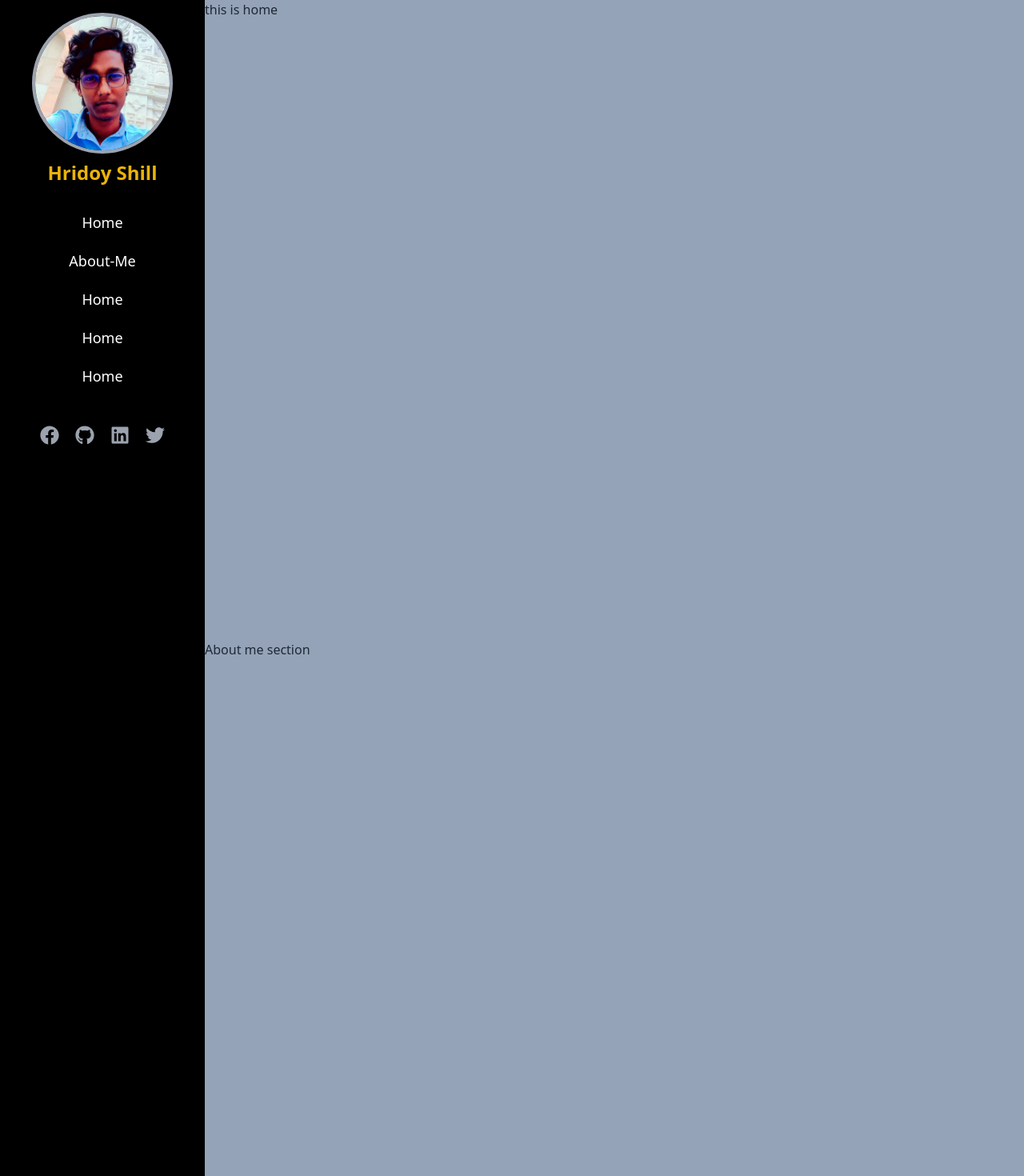
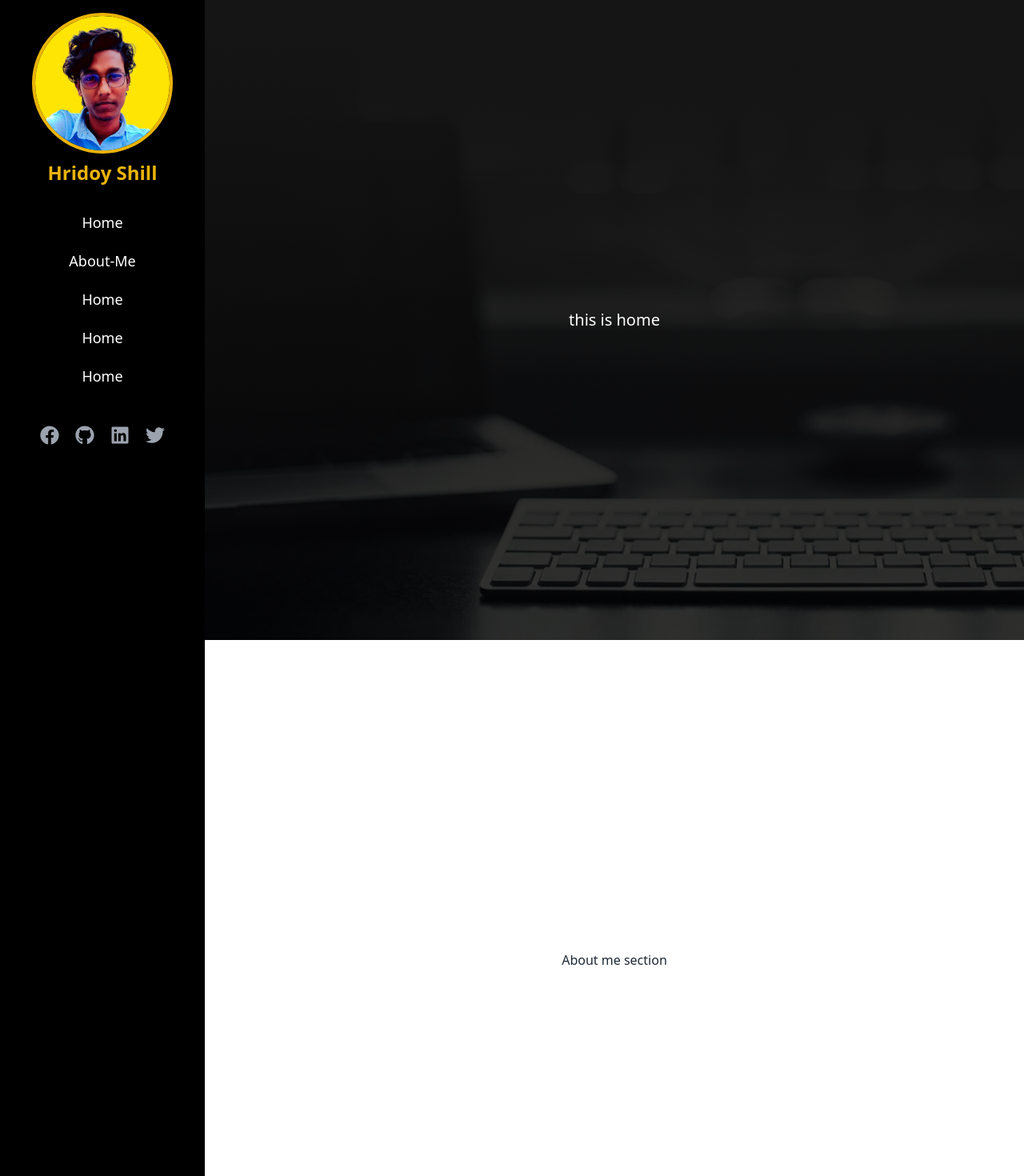
Before and after one commit to Hridoy-shill/my_portflio, a React (Vite) app: page / in a window 1280 px wide. Shown: the top 1470 px of the page at 80% size. Built offline with nearby package versions, Linux system fonts and the light colour scheme.

Commit message:
home page bg image set

```diff
--- a/src/Component's/AboutMe/AboutMe.jsx
+++ b/src/Component's/AboutMe/AboutMe.jsx
@@ -2,7 +2,7 @@ import React from 'react';
 
 const AboutMe = () => {
     return (
-        <div className='h-screen' id='aboutMe'>
+        <div className='h-screen w-full flex justify-center items-center' id='aboutMe'>
             About me section
         </div>
     );
--- /dev/null
+++ b/src/Component's/Home/Home.css
@@ -0,0 +1,4 @@
+.bg-Img{
+    background-image: linear-gradient(to bottom, rgb(22, 21, 21), rgba(0, 0, 0, 0.5)) ,url('../../assets/background1.jpg');
+    background-size: cover;
+}
--- a/src/Component's/Home/Home.jsx
+++ b/src/Component's/Home/Home.jsx
@@ -1,11 +1,12 @@
 import React from 'react';
 import AboutMe from '../AboutMe/AboutMe';
+import './Home.css'
 
 const Home = () => {
     return (
         <>
-        <div className='h-screen' id='home'>
-            this is home
+        <div className='h-screen w-full flex justify-center items-center bg-Img' id='home'>
+            <p className='text-xl text-white'>this is home</p>
         </div>
         <AboutMe></AboutMe>
         </>
--- a/src/Component's/Navbar/Navbar.jsx
+++ b/src/Component's/Navbar/Navbar.jsx
@@ -1,7 +1,7 @@
 import React, { useState } from 'react';
 import { FaBars, FaFacebook, FaGithub, FaLinkedin, FaRegTimesCircle, FaTwitter } from "react-icons/fa";
 import { Link } from 'react-scroll'
-import myImg from '../../assets/WhatsApp Image 2023-06-17 at 20.24.34 (1).png'
+import myImg from '../../assets/WhatsApp_Image_2023-06-17_at_20.24.34__1_-removebg-preview.png'
 
 const Navbar = () => {
     const [isMenuOpen, setIsMenuOpen] = useState(false);
@@ -10,7 +10,7 @@ const Navbar = () => {
         <div className='p-3 md:p-4 md:sticky md:top-0'>
             <div className='flex justify-between '>
                 <div className='md:mx-auto'>
-                    <img className='rounded-full md:w-44 w-14 border-4 border-gray-400 hover:border-yellow-500 duration-500' src={myImg}/>
+                    <img className='rounded-full md:w-44 w-14 border-4 border-yellow-500 duration-500' src={myImg}/>
                     <p className='text-yellow-500 font-bold md:text-center text-2xl md:text-2xl mt-2'>Hridoy Shill</p>
                 </div>
                 <div onClick={() => setIsMenuOpen(!isMenuOpen)} className='md:hidden'>
--- a/src/Pages/HomePage.jsx
+++ b/src/Pages/HomePage.jsx
@@ -8,7 +8,7 @@ const HomePage = () => {
             <div className='bg-black md:w-[20%]'>
                 <Navbar></Navbar>
             </div>
-            <div className='md:col-span-3 bg-slate-400 md:w-[80%]'>
+            <div className='md:col-span-3 md:w-[80%]'>
                 <Outlet></Outlet>
             </div>
         </div>
```
Also changed, not shown: src/assets/WhatsApp_Image_2023-06-17_at_20.24.34__1_-removebg-preview.png (added), src/assets/background1.jpg (added).
